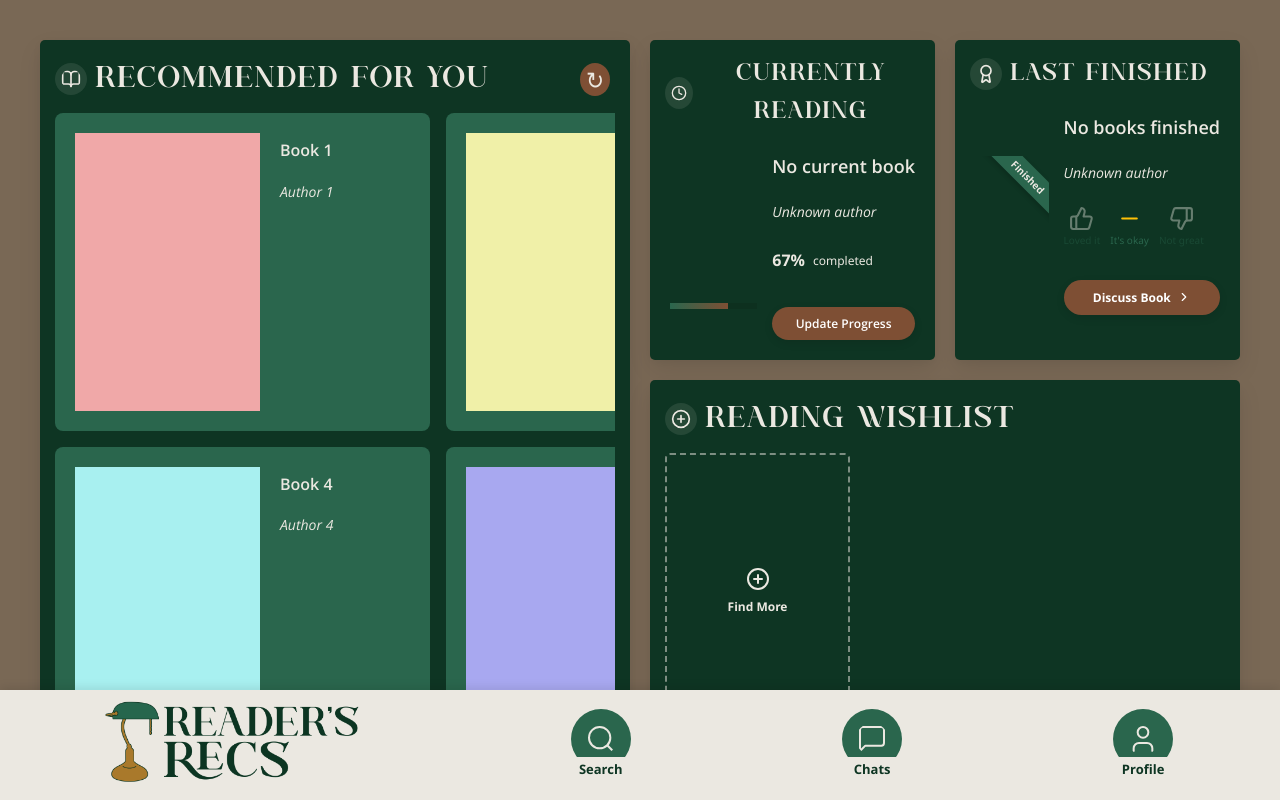
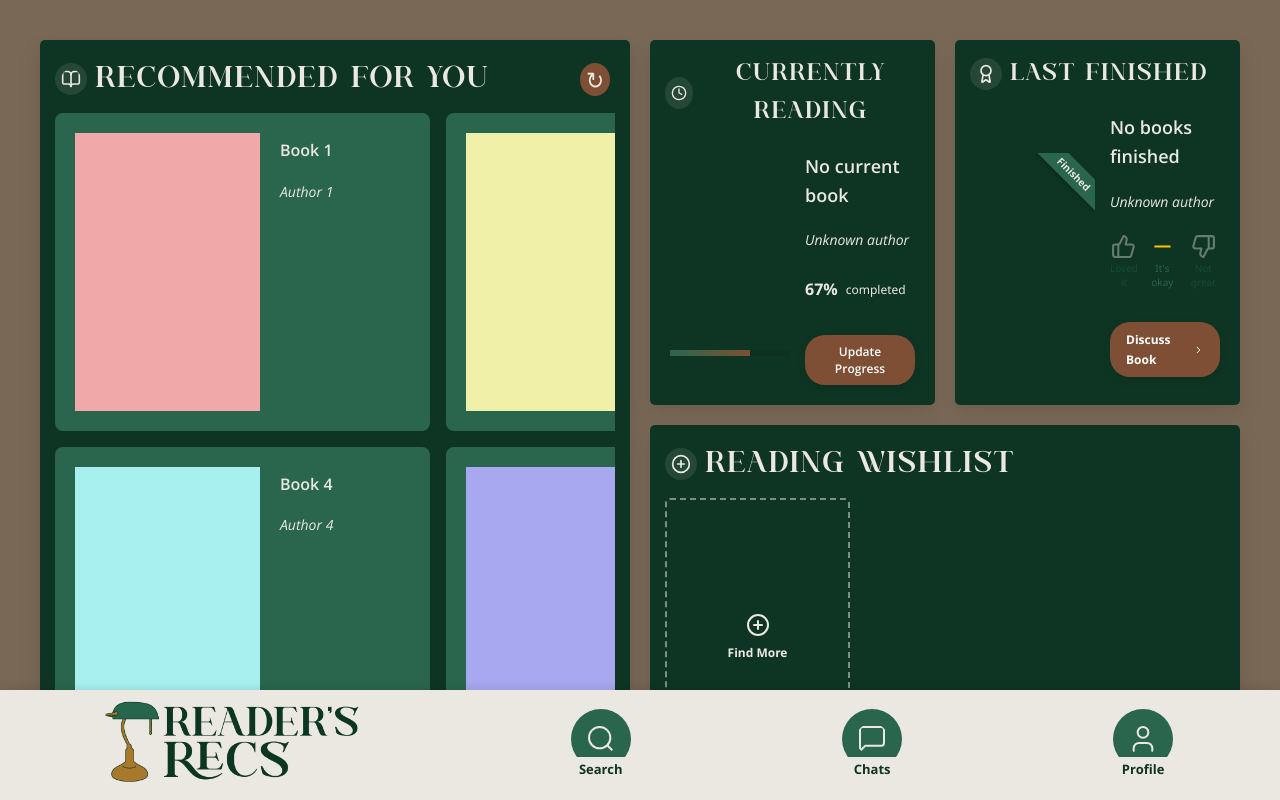
Before and after one commit to tamu-csce-capstone-2025-spring-hammond/Readers-Recs, a React (Create React App) app in the folder frontend/: page /home in a window 1280 px wide. Shown: the top 800 px of the page. Built offline with nearby package versions, Linux system fonts and the light colour scheme.

Commit message:
fixed title wrapping on home page

```diff
--- a/frontend/src/style/sass/_home.scss
+++ b/frontend/src/style/sass/_home.scss
@@ -155,6 +155,9 @@ $white-color: #ffffff;
       overflow: hidden;
       transition: all 0.3s ease;
       width: 185px;
+      background-size: cover;
+      background-position: center;
+      background-repeat: no-repeat;
     }
   }
 }
@@ -165,6 +168,9 @@ $white-color: #ffffff;
   overflow: hidden;
   transition: all 0.3s ease;
   max-width: 350px; // book cover size
+  background-size: cover;
+  background-position: center;
+  background-repeat: no-repeat;
 
   &.featured-cover {
     width: 100%;
@@ -214,15 +220,21 @@ $white-color: #ffffff;
       font-weight: 600;
       color: $-tan;
       margin: 5px 0px;
-      white-space: nowrap;
       overflow: hidden;
-      text-overflow: ellipsis;
+      white-space: normal;
+      word-wrap: break-word;
+      display: block;
+      max-width: 100%;
     }
 
     .book-author {
       font-size: 14px;
       color: $-tan;
       margin: 0 0 6px;
+      white-space: normal;
+      word-wrap: break-word;
+      display: block;
+      max-width: 100%;
     }
   }
 }
@@ -369,6 +381,9 @@ $white-color: #ffffff;
     background-color: none;
     animation: fadeIn 0.6s ease forwards;
     transition: transform 0.6s cubic-bezier(0.175, 0.885, 0.32, 1.275);
+    background-size: cover;
+    background-position: center;
+    background-repeat: no-repeat;
     &:hover {
       transform: translateY(-5px) rotateZ(0.5deg);
     }
--- a/frontend/src/style/style.css
+++ b/frontend/src/style/style.css
@@ -647,6 +647,9 @@ h3 {
   overflow: hidden;
   transition: all 0.3s ease;
   width: 185px;
+  background-size: cover;
+  background-position: center;
+  background-repeat: no-repeat;
 }
 
 .home-book-cover {
@@ -655,6 +658,9 @@ h3 {
   overflow: hidden;
   transition: all 0.3s ease;
   max-width: 350px;
+  background-size: cover;
+  background-position: center;
+  background-repeat: no-repeat;
 }
 .home-book-cover.featured-cover {
   width: 100%;
@@ -697,14 +703,20 @@ h3 {
   font-weight: 600;
   color: #EBE8E1;
   margin: 5px 0px;
-  white-space: nowrap;
   overflow: hidden;
-  text-overflow: ellipsis;
+  white-space: normal;
+  word-wrap: break-word;
+  display: block;
+  max-width: 100%;
 }
 .book-display .book-info .book-author {
   font-size: 14px;
   color: #EBE8E1;
   margin: 0 0 6px;
+  white-space: normal;
+  word-wrap: break-word;
+  display: block;
+  max-width: 100%;
 }
 
 .current-book {
@@ -835,6 +847,9 @@ h3 {
   background-color: none;
   animation: fadeIn 0.6s ease forwards;
   transition: transform 0.6s cubic-bezier(0.175, 0.885, 0.32, 1.275);
+  background-size: cover;
+  background-position: center;
+  background-repeat: no-repeat;
 }
 .to-read-shelf .home-book-cover:hover {
   transform: translateY(-5px) rotateZ(0.5deg);
```
Also changed, not shown: 1 other file (tests, documents, lock files or other folders).
